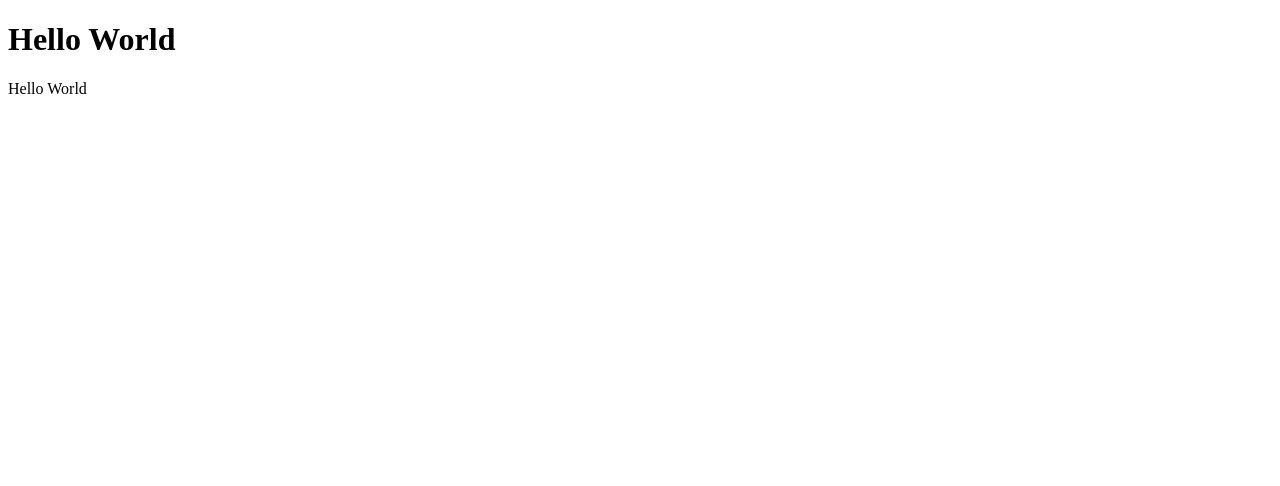
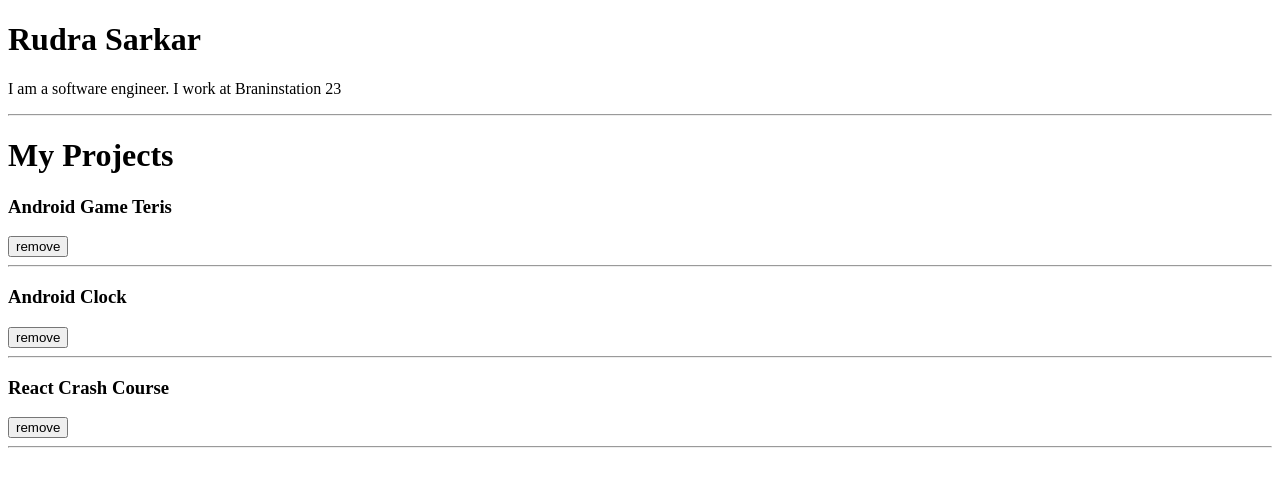
Before and after one commit to rds8rds/my-app, a React (Create React App) app: page / in a window 1280 px wide. Shown: the top 486 px of the page. Built offline with nearby package versions, Linux system fonts and the light colour scheme.

Commit message:
class 12: starts from scrach; props, inherit property, raise event, map

```diff
--- a/src/App.js
+++ b/src/App.js
@@ -1,12 +1,13 @@
 import React, { Component } from "react";
-
+import Profile from "./components/profile.component";
+import Projects from "./components/projects.component";
 class App extends Component {
   render() {
     return (
-      // <> react fragment
       <>
-        <h1>Hello World</h1>
-        <p>Hello World</p>
+        <Profile />
+        <hr></hr>
+        <Projects />
       </>
     );
   }
@@ -14,9 +15,10 @@ class App extends Component {
 
 export default App;
 
-// new nav bar
-// modified counter component with css and button
-// map function implementation on array
-// new add button implementation
-// *** home work ***
-// props object passing from Apps to conter as onRemove
+// React.createElement ('h1', null ,'Hello World')
+
+/*
+ **  app component এর দুইটা child components আছে
+ **  profile component আর projects component
+ **
+ */
--- /dev/null
+++ b/src/components/profile.component.js
@@ -0,0 +1,15 @@
+import React, { Component } from "react";
+
+class Profile extends Component {
+  state = {};
+  render() {
+    return (
+      <>
+        <h1>Rudra Sarkar</h1>
+        <p>I am a software engineer. I work at Braninstation 23</p>
+      </>
+    );
+  }
+}
+
+export default Profile;
--- /dev/null
+++ b/src/components/project.component.js
@@ -0,0 +1,26 @@
+import React, { Component } from "react";
+
+class Project extends Component {
+  //   handleDeleteProject = () => {
+  //     alert("I need to delete");
+  //     //this.props.handleDelete;
+  //   };
+  // but project is the child of projects and
+  // it doesn't have the access to the data it needs to delete
+  // so it needs a function object comming from parent
+
+  render() {
+    return (
+      <>
+        <h3>{this.props.name} </h3>
+        <button onClick={this.props.handleDelete}> remove </button>
+        <hr></hr>
+      </>
+    );
+  }
+}
+
+export default Project;
+
+// চাইল্ড থেকে প্যারেন্টের ফাংশনকে কল করাকে বলা হয়
+// raise an evenet ;
--- /dev/null
+++ b/src/components/projects.component.js
@@ -0,0 +1,32 @@
+import React, { Component } from "react";
+import Project from "./project.component";
+
+class Projects extends Component {
+  state = {
+    projects: ["Android Game Teris", "Android Clock", "React Crash Course"],
+  };
+
+  handleDeleteProject = () => {
+    console.log("message from parents ");
+  };
+  render() {
+    return (
+      <>
+        <h1>My Projects</h1>
+        {this.state.projects.map((name) => {
+          return (
+            <Project
+              key={name}
+              name={name}
+              handleDelete={this.handleDeleteProject}
+            />
+          );
+        })}
+      </>
+    );
+  }
+}
+
+export default Projects;
+
+// map made the changes also return it to original array
```
Also changed, not shown: src/index.js (+13 -0 lines).
